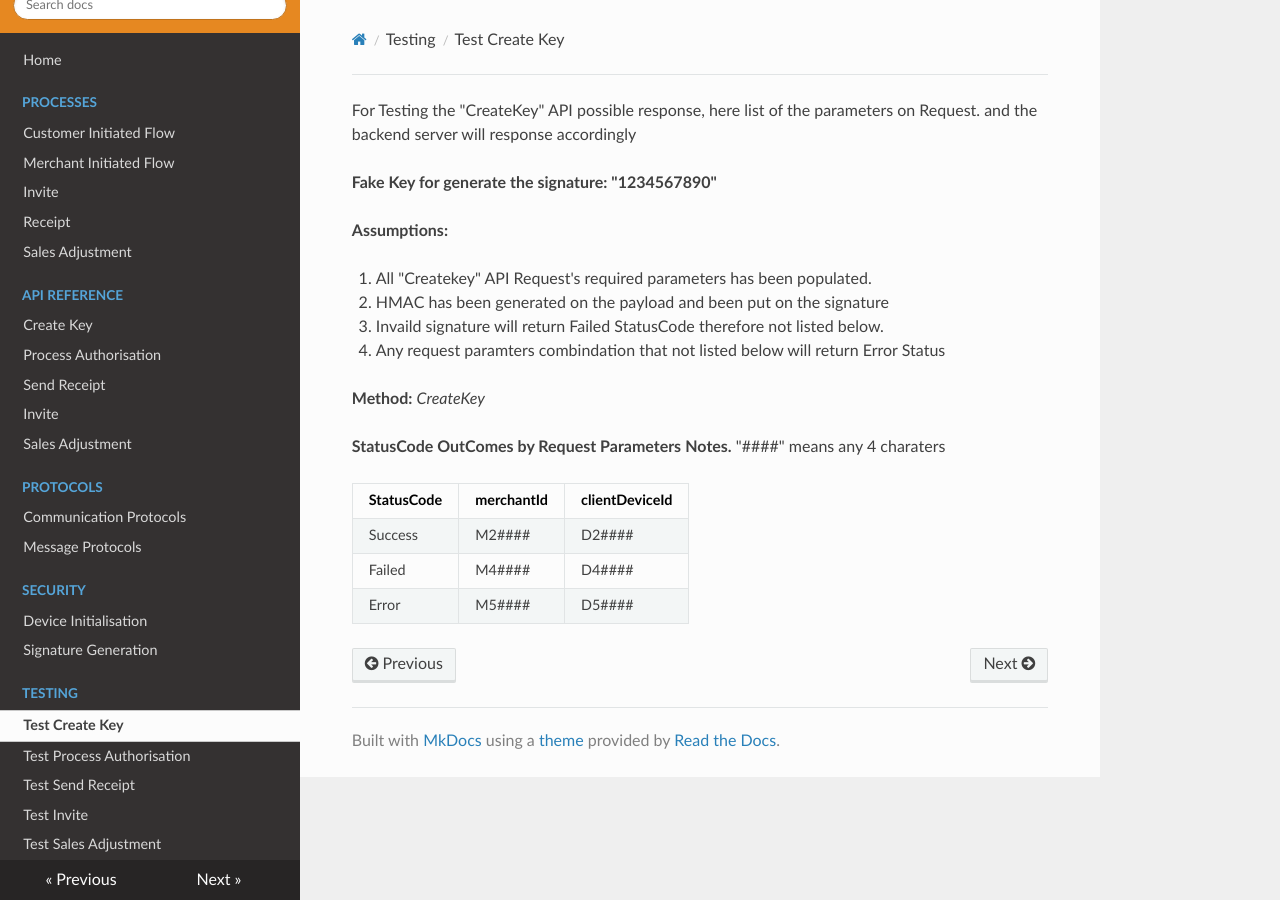
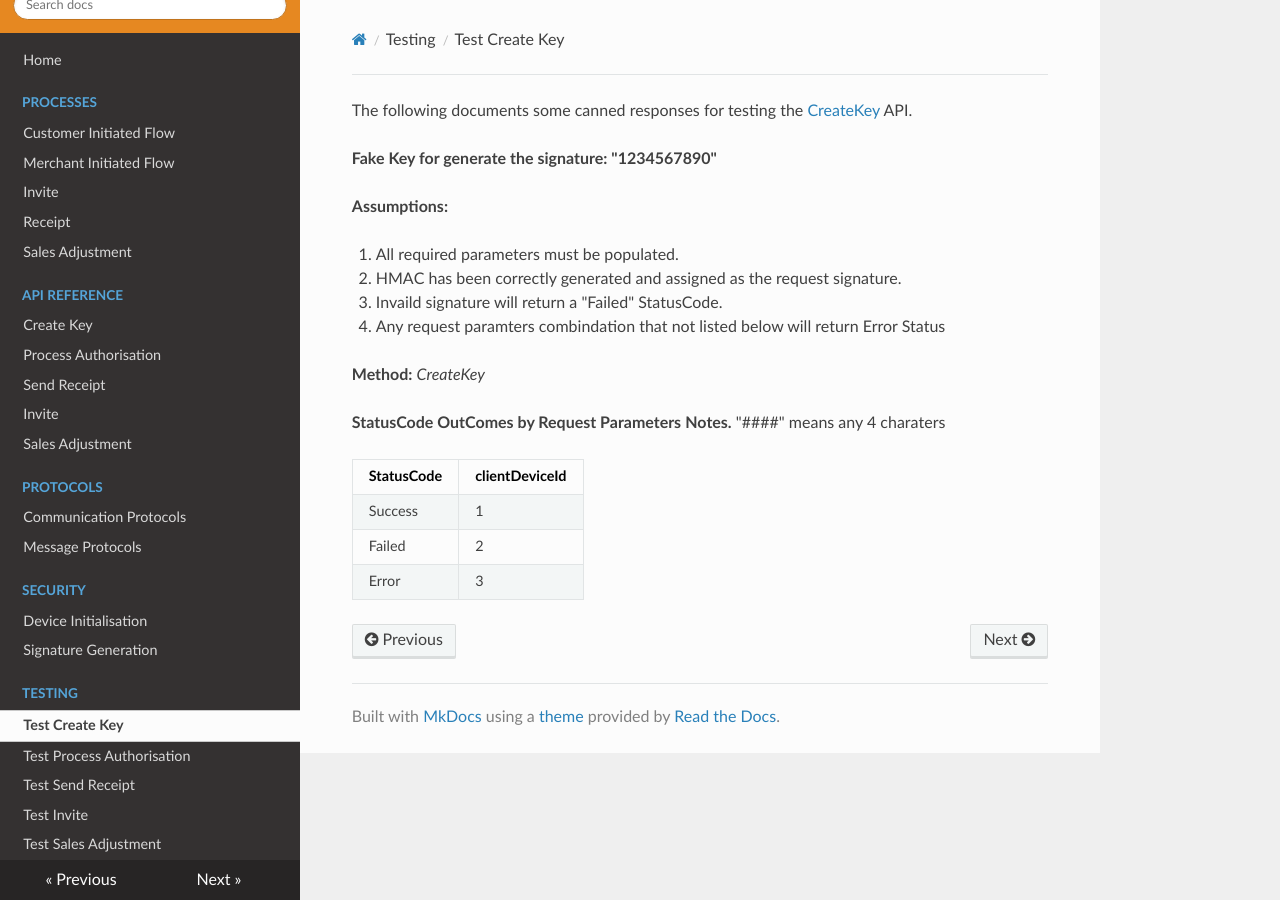
Before and after one commit to oxipay/posdocs, an MkDocs documentation site: the page built from docs/testing/create_key.md, in a window 1280 px wide. Built offline with MkDocs 1.6.1, drawn with Linux system fonts in a browser that asks for light colours; nearby versions of some CDN libraries; old or Windows-style settings are respelled for this version of MkDocs.

Commit message:
updated testing docs

```diff
--- a/docs/testing/create_key.md
+++ b/docs/testing/create_key.md
@@ -1,15 +1,14 @@
-For Testing the "CreateKey" API possible response, here list of the parameters on Request. and the backend server will response accordingly
+The following documents some canned responses for testing the <a href="/api/create_key/">CreateKey</a> API.
+
+
 
 **Fake Key for generate the signature: "1234567890"**
 
 **Assumptions:**
 
-1. All "Createkey" API Request's required parameters has been populated.
-
-2. HMAC has been generated on the payload and been put on the signature
-
-3. Invaild signature will return Failed StatusCode therefore not listed below.
-
+1. All required parameters must be populated.
+2. HMAC has been correctly generated and assigned as the request signature.
+3. Invaild signature will return a "Failed" StatusCode.
 4. Any request paramters combindation that not listed below will return Error Status
 
 **Method:** *CreateKey*
@@ -18,8 +17,8 @@ For Testing the "CreateKey" API possible response, here list of the parameters o
 **Notes.**
 "####" means any 4 charaters
 
-StatusCode | merchantId | clientDeviceId
------------|------------|----------------
-Success | M2#### | D2####
-Failed  | M4#### | D4####
-Error   | M5#### | D5####
+StatusCode | clientDeviceId
+-----------|----------------
+Success | 1
+Failed  | 2
+Error   | 3
```
